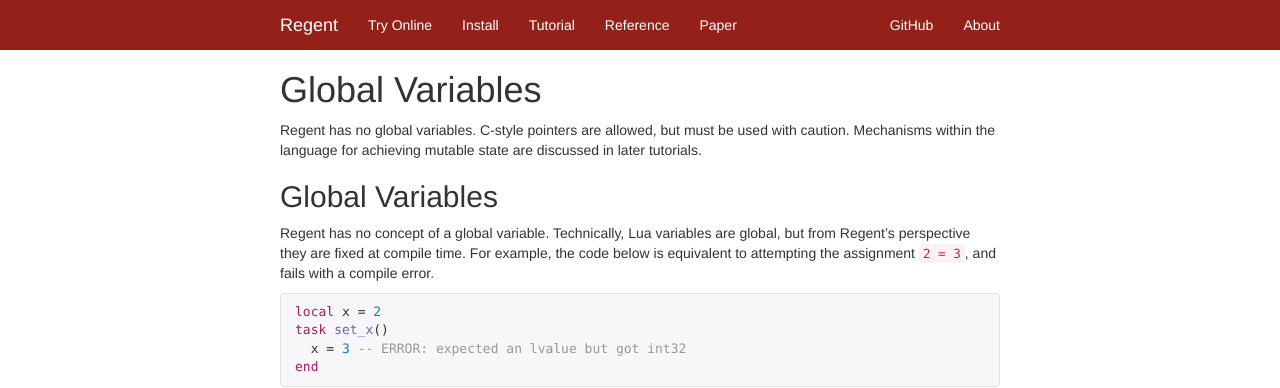
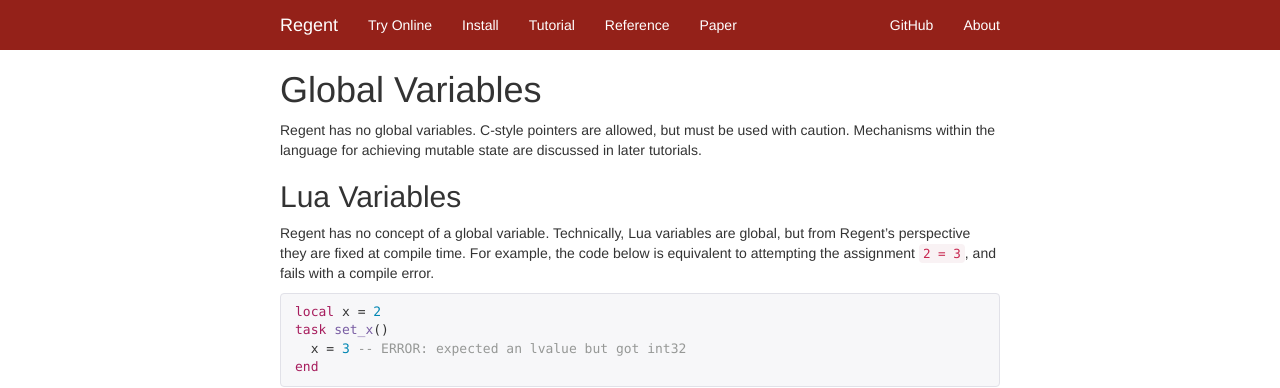
Before and after one commit to StanfordLegion/regent-lang.org, a Jekyll site: the page built from tutorial/03_global_vars.md, in a window 1280 px wide. Shown: the top 388 px of the page. Built offline with Jekyll 4.4.1, drawn with Linux system fonts in a browser that asks for light colours; nearby versions of some CDN libraries.

Commit message:
Tweak header.

```diff
--- a/tutorial/03_global_vars.md
+++ b/tutorial/03_global_vars.md
@@ -10,7 +10,7 @@
 be used with caution. Mechanisms within the language for achieving
 mutable state are discussed in later tutorials.
 
-## Global Variables
+## Lua Variables
 
 Regent has no concept of a global variable. Technically, Lua variables
 are global, but from Regent's perspective they are fixed at compile
```
